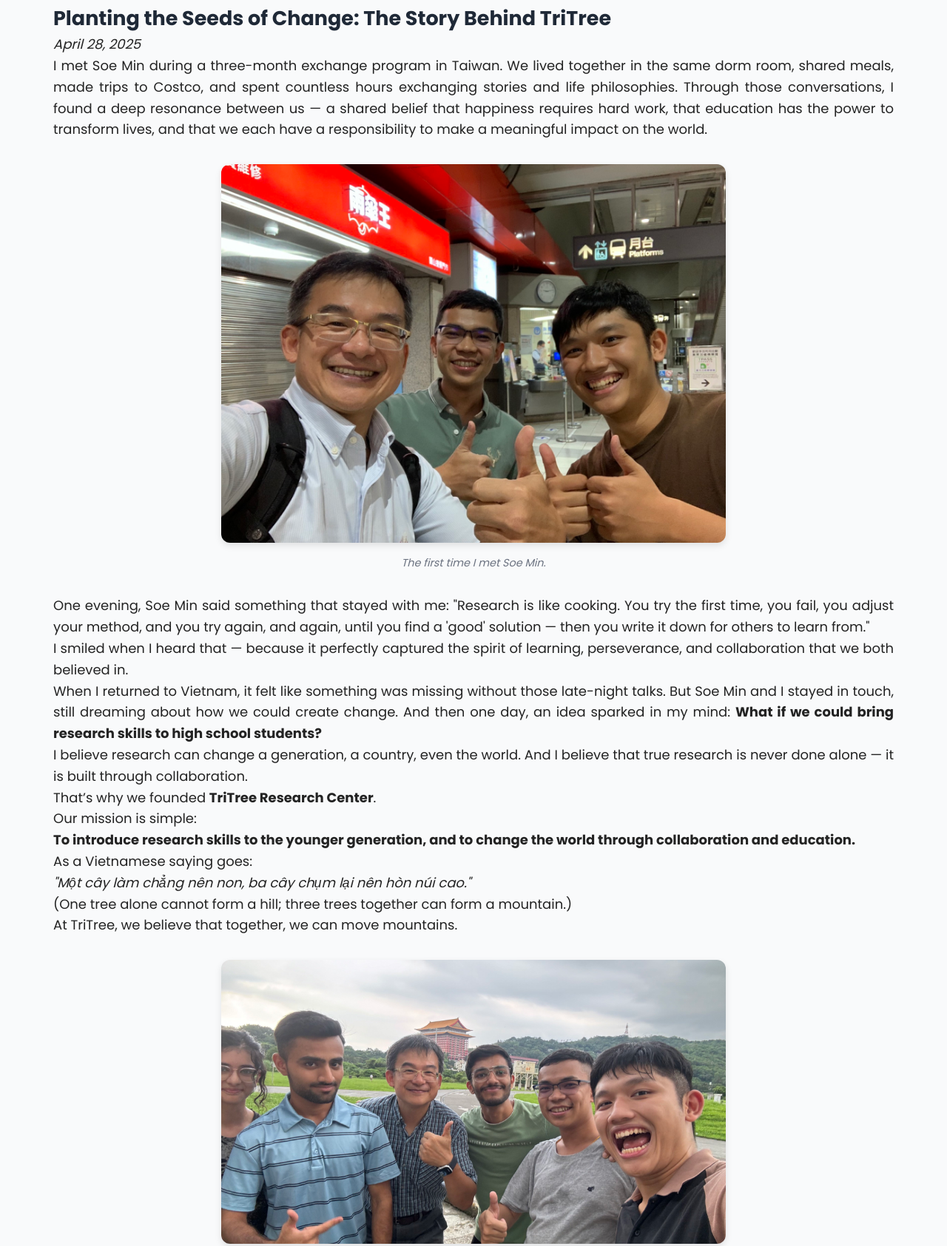
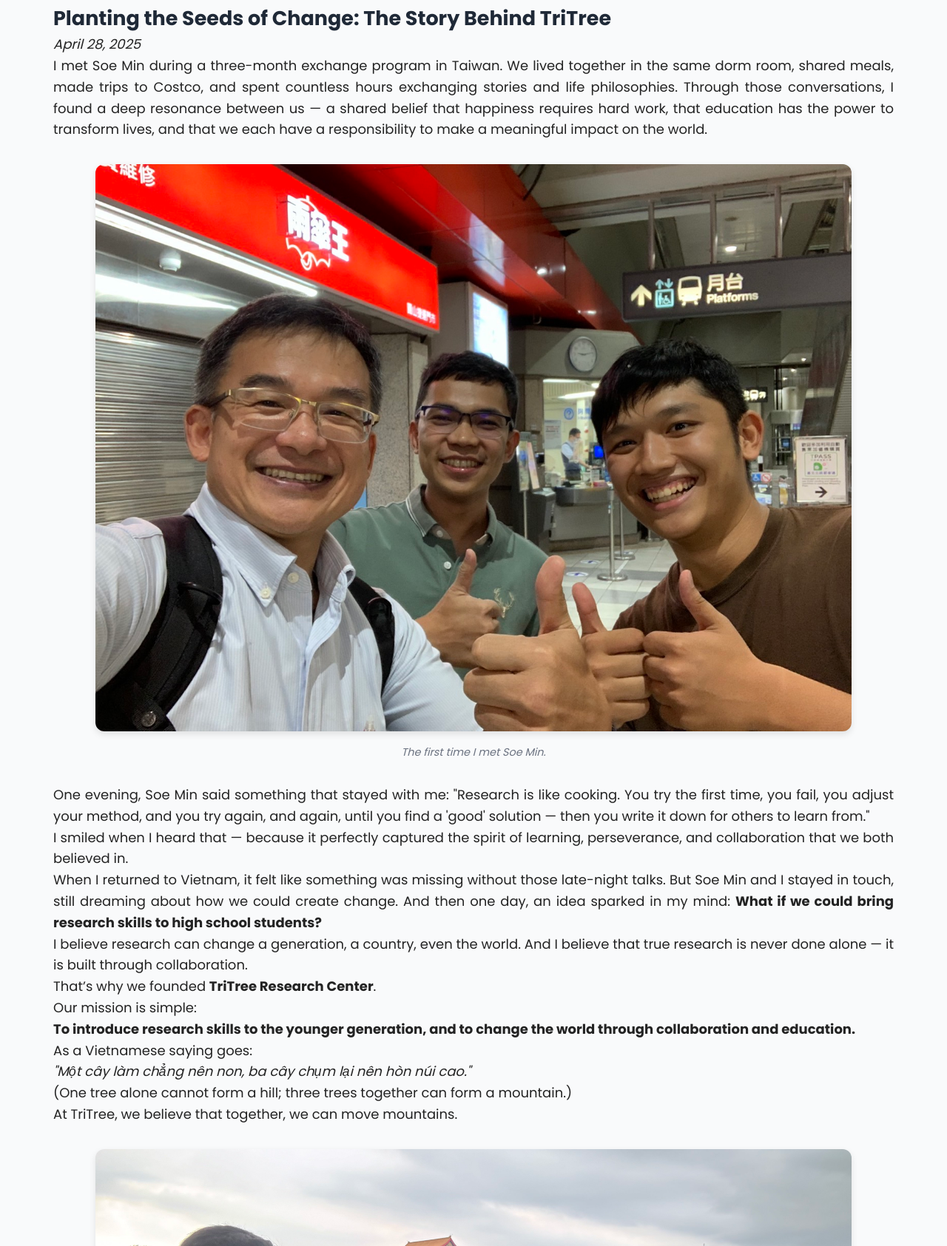
Before and after one commit to ImmortalA/TriTree, a plain HTML site: page blogs/20250428_planting_the_seeds.html in a window 1280 px wide. Shown: the part 155-1840 px from the top of the page at 74% size. Drawn offline with Linux system fonts and the light colour scheme; files whose address does not match are found by name.

Commit message:
Update 20250428_planting_the_seeds.html

```diff
--- a/blogs/20250428_planting_the_seeds.html
+++ b/blogs/20250428_planting_the_seeds.html
@@ -60,7 +60,7 @@
     <p>I met Soe Min during a three-month exchange program in Taiwan. We lived together in the same dorm room, shared meals, made trips to Costco, and spent countless hours exchanging stories and life philosophies. Through those conversations, I found a deep resonance between us — a shared belief that happiness requires hard work, that education has the power to transform lives, and that we each have a responsibility to make a meaningful impact on the world.</p>
 
     <div style="text-align: center; margin: 2rem 0;">
-        <img src="../images/blogs/20250428_planting_the_seeds/IMG_8235.JPG" alt="Friendship in Taiwan" style="max-width: 60%; height: auto; border-radius: 12px; box-shadow: 0 4px 10px rgba(0,0,0,0.1);">
+        <img src="../images/blogs/20250428_planting_the_seeds/IMG_8235.JPG" alt="Friendship in Taiwan" style="max-width: 90%; height: auto; border-radius: 12px; box-shadow: 0 4px 10px rgba(0,0,0,0.1);">
         <p style="font-size: 0.9rem; color: #6b7280; margin-top: 0.5rem; text-align: center;"><em>The first time I met Soe Min.</em></p>
     </div>
 
@@ -84,7 +84,7 @@
     <p>At TriTree, we believe that together, we can move mountains.</p>
 
     <div style="text-align: center; margin: 2rem 0;">
-        <img src="../images/blogs/20250428_planting_the_seeds/IMG_8332.jpg" alt="Our Trip Memories" style="max-width: 60%; height: auto; border-radius: 12px; box-shadow: 0 4px 10px rgba(0,0,0,0.1);">
+        <img src="../images/blogs/20250428_planting_the_seeds/IMG_8332.jpg" alt="Our Trip Memories" style="max-width: 90%; height: auto; border-radius: 12px; box-shadow: 0 4px 10px rgba(0,0,0,0.1);">
         <p style="font-size: 0.9rem; color: #6b7280; margin-top: 0.5rem; text-align: center;"><em>One of our trips.</em></p>
     </div>
 
```
